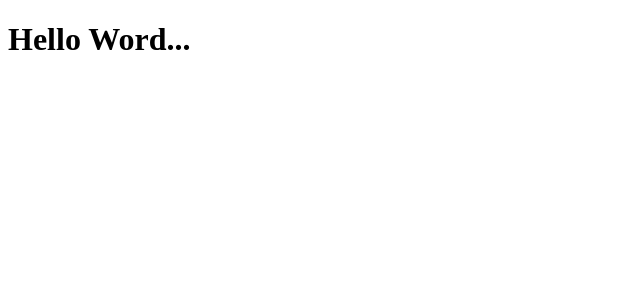
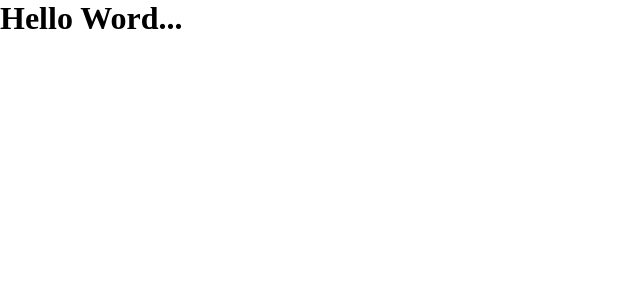
Before and after one commit to witerbino/github-explorer, a React app: page / in a window 1280 px wide. Shown: the top 300 px of the page, without its empty margins (0-640 px from the left). Built offline with nearby package versions, Linux system fonts and the light colour scheme.

Commit message:
style: add style global app

```diff
--- a/src/App.jsx
+++ b/src/App.jsx
@@ -1,3 +1,5 @@
+import './styles/global.css';
+
 export function App() {
   return (
     <h1>Hello Word... </h1>
--- /dev/null
+++ b/src/styles/global.css
@@ -0,0 +1,10 @@
+* {
+  margin: 0;
+  padding: 0;
+  outline: 0;
+  box-sizing: border-box;
+}
+
+body {
+  font: Arial, Helvetica;
+}
```
